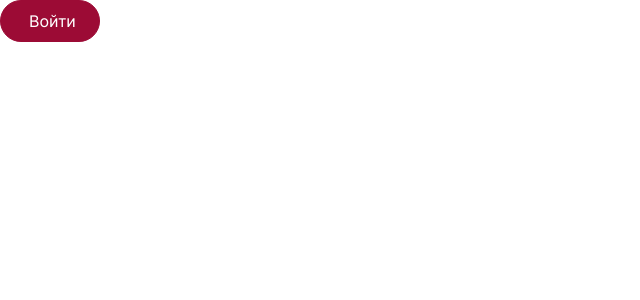
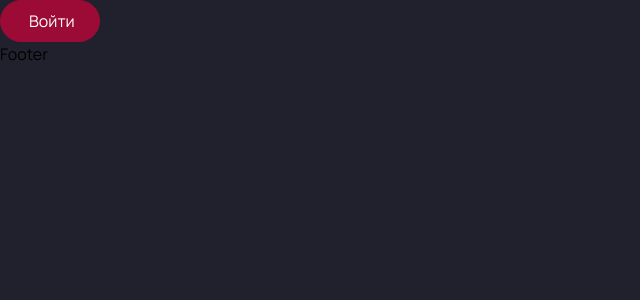
Before and after one commit to farkhodoffcodes/bookers-web, a Next.js app: page / in a window 1280 px wide. Shown: the top 300 px of the page, without its empty margins (0-640 px from the left). Built offline with nearby package versions, Linux system fonts and the light colour scheme.

Commit message:
yulab olelaar

```diff
--- a/src/app/layout.tsx
+++ b/src/app/layout.tsx
@@ -1,22 +1,17 @@
 import type { Metadata } from "next";
-import { Inter } from "next/font/google";
+import { Manrope } from "next/font/google";
 import "./globals.css";
-
-// Default theme
 import '@splidejs/splide/css';
-
-// or other themes
 import '@splidejs/splide/css/skyblue';
 import '@splidejs/splide/css/sea-green';
+import '@splidejs/splide/css/core';
+import Footer from "@/components/footer/footer";
 
-// or only core styles
-import '@splidejs/splide/css/core';
-
-const inter = Inter({ subsets: ["latin"] });
+const manrope = Manrope({ subsets: ['latin'] });
 
 export const metadata: Metadata = {
-  title: "Create Next App",
-  description: "Generated by create next app",
+  title: "Bookers",
+  description: "Bookers website",
 };
 
 export default function RootLayout({
@@ -26,7 +21,10 @@ export default function RootLayout({
 }>) {
   return (
     <html lang="en">
-      <body className={inter.className}>{children}</body>
+      <body className={`${manrope.className} bg-[#21212E]`}>
+        {children}
+        <Footer />
+      </body>
     </html>
   );
 }
--- /dev/null
+++ b/src/components/footer/footer.tsx
@@ -0,0 +1,7 @@
+const Footer = () => {
+  return (
+    <div>Footer</div>
+  )
+}
+
+export default Footer
--- a/src/components/footer/index.tsx
+++ /dev/null
@@ -1,9 +0,0 @@
-import React from 'react'
-
-const index = () => {
-  return (
-    <div>index</div>
-  )
-}
-
-export default index
```
